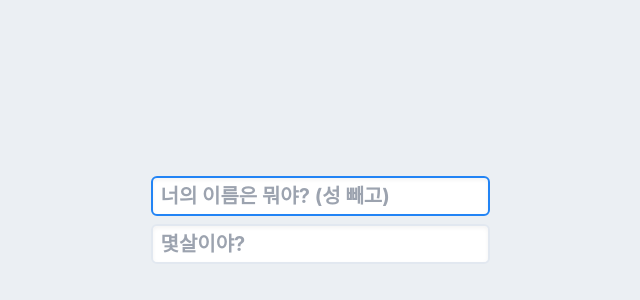
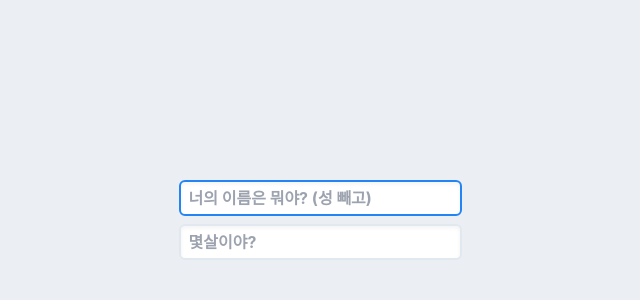
Before and after one commit to naver-ai/chacha-chatbot, a React (Vite) app in the folder frontend/: page /chat in a window 1280 px wide. Shown: the part 180-480 px from the top of the page, without its empty margins (320-960 px from the left). Built offline with nearby package versions, Linux system fonts and the light colour scheme.

Commit message:
Changed chat bubble color; Made the scroll moves down automatically.

```diff
--- a/frontend/src/index.css
+++ b/frontend/src/index.css
@@ -4,7 +4,9 @@
 
 @import url('https://cdn.rawgit.com/innks/NanumSquareRound/master/nanumsquareround.min.css');
 
-
+.emolsit {
+    background: black;
+}
 
 body {
     padding: 0;
@@ -14,7 +16,7 @@ body {
     sans-serif;
     -webkit-font-smoothing: antialiased;
     -moz-osx-font-smoothing: grayscale;
-    @apply text-gray-700 text-xl font-bold;
+    @apply text-gray-700 text-base font-bold;
 }
 
 .background-panel {
@@ -29,7 +31,7 @@ body {
     }
 
     .button-main{
-        @apply bg-gradient-to-r from-teal-500 to-clova-blue p-3 py-1.5 rounded-md text-white shadow-md cursor-pointer hover:opacity-90 active:ring active:ring-clova-blue/50 disabled:opacity-50;
+        @apply bg-gradient-to-r from-indigo-800 to-clova-blue p-3 py-1.5 rounded-md text-white shadow-md cursor-pointer hover:opacity-90 active:ring active:ring-clova-blue/50 disabled:opacity-50;
     }
 
     .button-clear{
@@ -57,7 +59,7 @@ body {
     }
 
     .turn-container > .callout {
-        @apply rounded-xl px-3 py-2 shadow-md max-w-xl text-gray-600 font-normal leading-relaxed;
+        @apply rounded-xl px-6 py-3 shadow-md max-w-xl text-gray-600 font-normal leading-relaxed;
 
     }
 
@@ -74,7 +76,7 @@ body {
     }
 
     .turn-container.system > .callout {
-        @apply rounded-tl-none text-white bg-gradient-to-r from-chat-1 to-chat-2;
+        @apply rounded-tl-none text-black bg-slate-50;
     }
 
     .turn-container.user {
@@ -82,6 +84,6 @@ body {
     }
 
     .turn-container.user > .callout {
-        @apply bg-white rounded-tr-none border-[1px];
+        @apply text-white bg-gradient-to-r from-indigo-800 to-clova-blue rounded-tr-none border-[1px];
     }
 }
```
